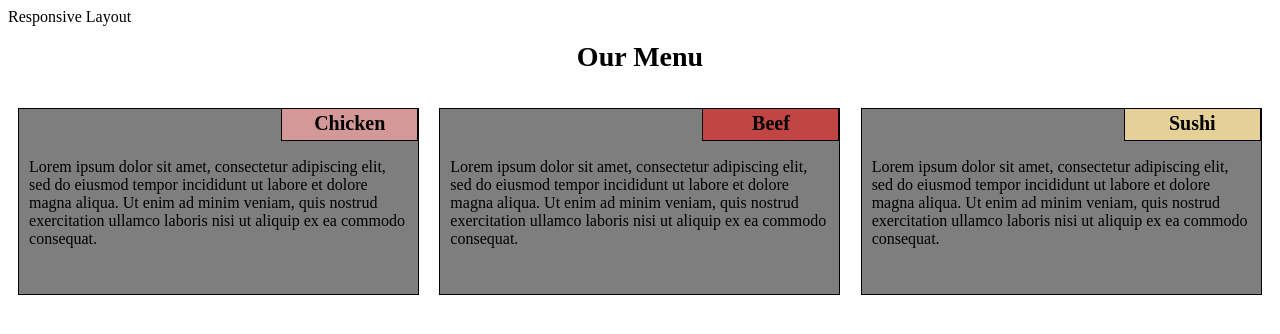
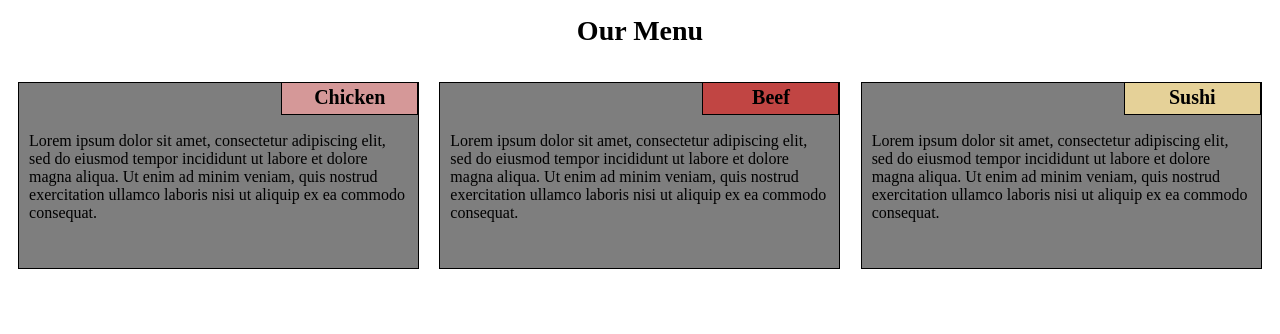
Before and after one commit to seerskr/coursera_1, a plain HTML site: page module2_solution/index.html in a window 1280 px wide. Drawn offline with Linux system fonts and the light colour scheme.

Commit message:
1 small correction

```diff
--- a/module2_solution/index.html
+++ b/module2_solution/index.html
@@ -3,7 +3,7 @@
 <head>
 <meta charset="utf-8">
 <meta name="viewport" content="width=device-width, initial-scale=1">
-<link rel="stylesheet" href="css/style.css"
+<link rel="stylesheet" href="css/style.css">
 <title>Responsive Layout</title>
 
 </head>
```
